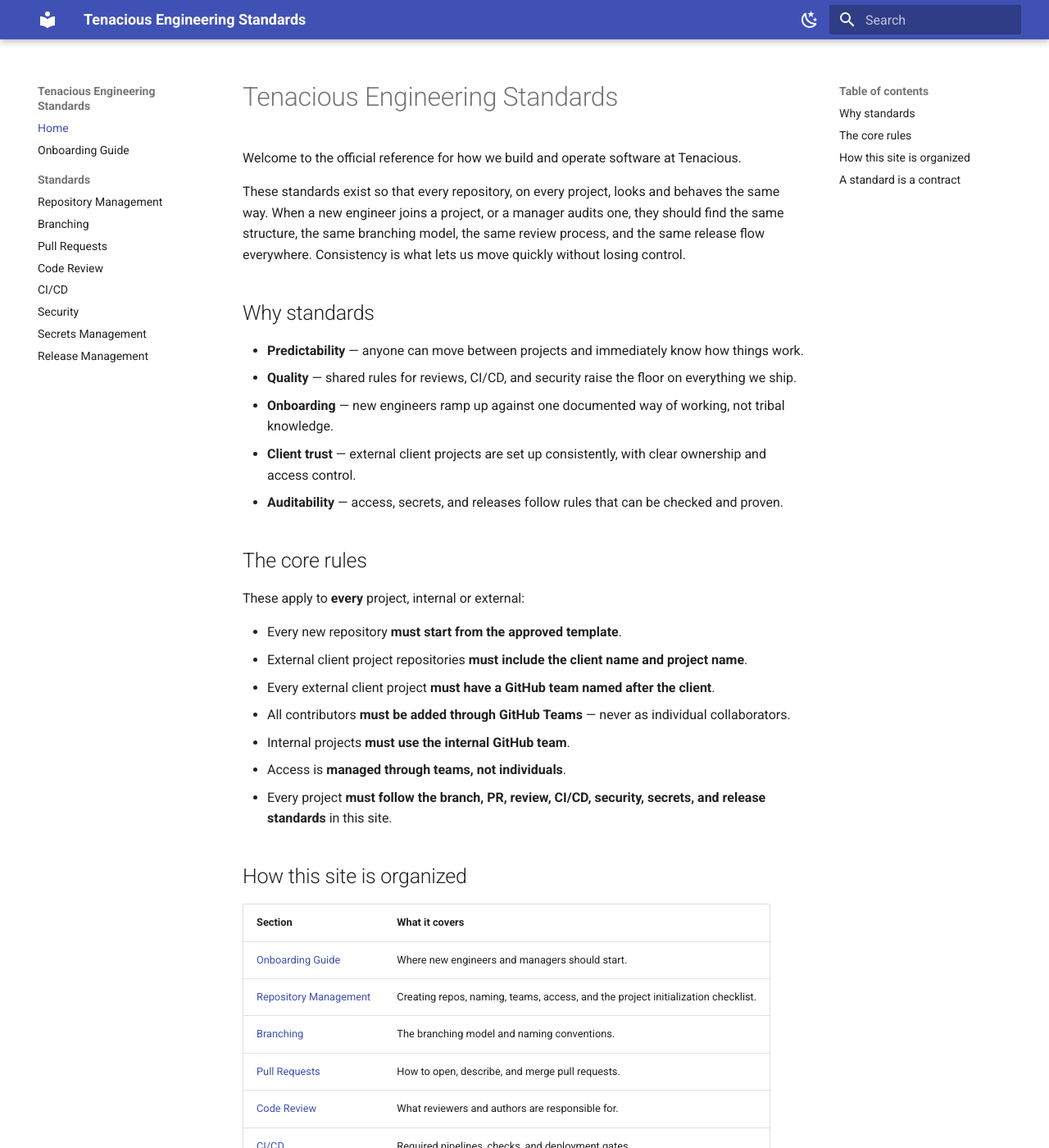
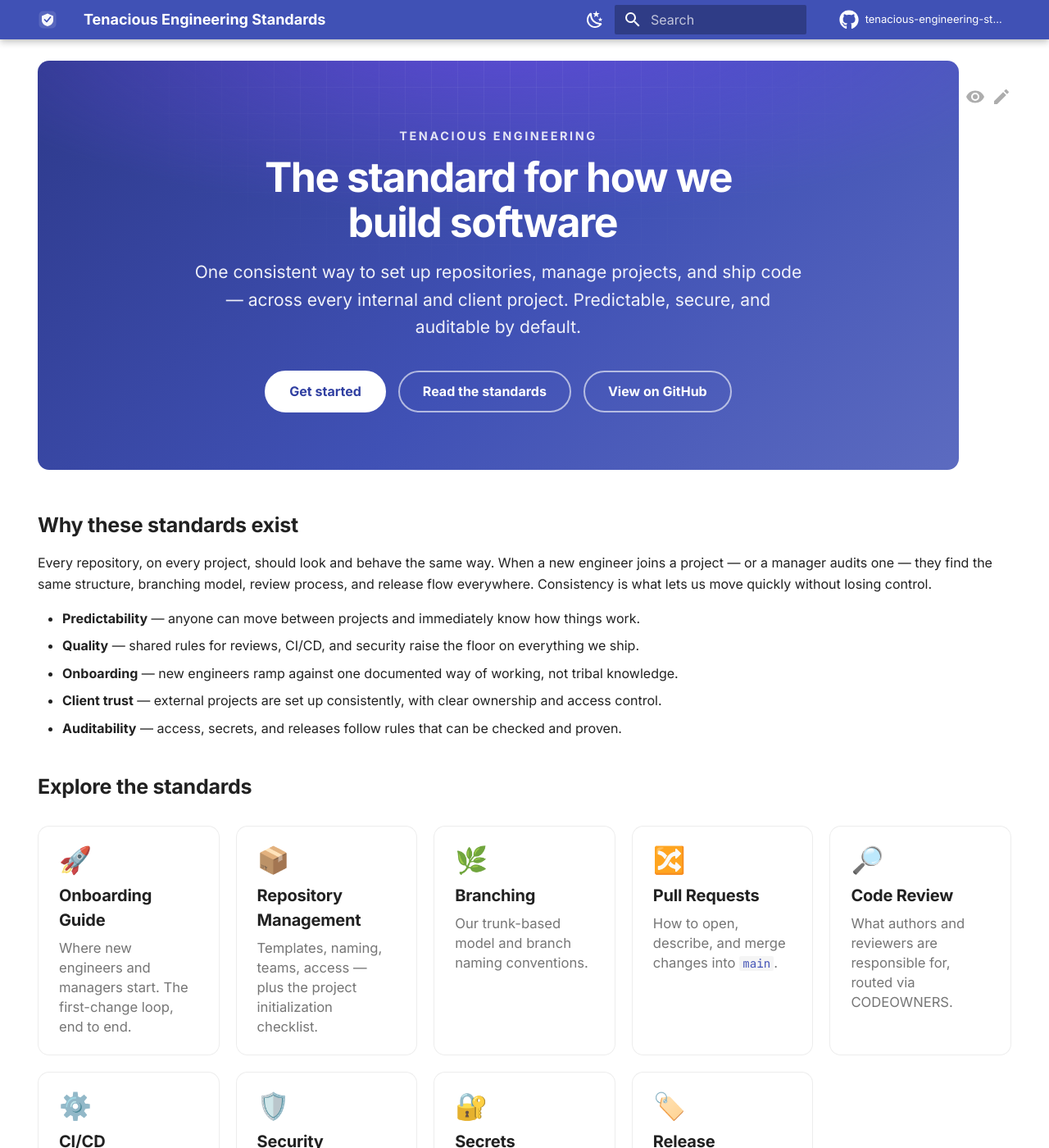
Before and after one commit to NuryeNigusMekonen/tenacious-engineering-standards, an MkDocs documentation site: the page built from docs/index.md, in a window 1280 px wide and 1400 px high. Shown: the whole window at 82% size. Built offline with MkDocs 1.6.1 and Material for MkDocs 9.7.7, drawn with Linux system fonts in a browser that asks for light colours; comment, search, counter and statistics services are not loaded; some of the changed text lies outside the part shown.

Commit message:
Add polished landing page, brand styling, and GitHub integration
- Hero homepage with feature-card grid and brand gradient
- Custom CSS, logo, and favicon (indigo/deep-purple palette, Inter/JetBrains Mono)
- Repo integration: edit/view links, repo_url, edit_uri
- git-revision-date-localized plugin for last-updated dates
- Workflow: full git history + plugin install for date support

```diff
--- /dev/null
+++ b/docs/assets/extra.css
@@ -0,0 +1,145 @@
+/* ===== Tenacious Engineering Standards — brand + landing page ===== */
+
+:root {
+  --md-primary-fg-color:        #4051b5;
+  --md-primary-fg-color--light: #5c6bc0;
+  --md-primary-fg-color--dark:  #2e3a8c;
+  --md-accent-fg-color:         #7c4dff;
+  --ten-radius: 14px;
+  --ten-border: var(--md-default-fg-color--lightest);
+}
+
+/* Slightly tighter, more "product" heading rhythm */
+.md-typeset h1 {
+  font-weight: 800;
+  letter-spacing: -0.02em;
+}
+.md-typeset h2 {
+  font-weight: 700;
+  letter-spacing: -0.01em;
+}
+
+/* ---------- Hero ---------- */
+.ten-hero {
+  position: relative;
+  margin: -1.2rem -0.8rem 2.5rem;
+  padding: 4rem 1.5rem 3.5rem;
+  border-radius: var(--ten-radius);
+  text-align: center;
+  color: #fff;
+  background:
+    radial-gradient(1200px 400px at 50% -10%, rgba(124, 77, 255, 0.55), transparent 60%),
+    linear-gradient(135deg, #2e3a8c 0%, #4051b5 55%, #5c6bc0 100%);
+  overflow: hidden;
+}
+.ten-hero::after {
+  content: "";
+  position: absolute;
+  inset: 0;
+  background-image:
+    linear-gradient(rgba(255, 255, 255, 0.06) 1px, transparent 1px),
+    linear-gradient(90deg, rgba(255, 255, 255, 0.06) 1px, transparent 1px);
+  background-size: 32px 32px;
+  mask-image: radial-gradient(60% 80% at 50% 0%, #000, transparent 75%);
+  pointer-events: none;
+}
+.ten-hero > * { position: relative; z-index: 1; }
+
+.ten-hero .ten-eyebrow {
+  text-transform: uppercase;
+  letter-spacing: 0.18em;
+  font-size: 0.72rem;
+  font-weight: 700;
+  opacity: 0.85;
+  margin: 0 0 0.6rem;
+}
+.ten-hero h1 {
+  color: #fff;
+  font-size: 2.5rem;
+  line-height: 1.1;
+  margin: 0 auto 0.8rem;
+  max-width: 18ch;
+  font-weight: 800;
+  letter-spacing: -0.03em;
+}
+.ten-hero p.ten-sub {
+  color: rgba(255, 255, 255, 0.92);
+  font-size: 1.05rem;
+  max-width: 56ch;
+  margin: 0 auto 1.8rem;
+}
+
+/* Hero buttons */
+.ten-cta {
+  display: inline-flex;
+  flex-wrap: wrap;
+  gap: 0.75rem;
+  justify-content: center;
+}
+.ten-cta .md-button {
+  border-radius: 999px;
+  padding: 0.55rem 1.4rem;
+  font-weight: 600;
+}
+.ten-cta .md-button--primary {
+  background: #fff;
+  color: var(--md-primary-fg-color--dark);
+  border-color: #fff;
+}
+.ten-cta .md-button--primary:hover {
+  background: rgba(255, 255, 255, 0.9);
+  color: var(--md-primary-fg-color--dark);
+}
+.ten-cta .md-button:not(.md-button--primary) {
+  color: #fff;
+  border-color: rgba(255, 255, 255, 0.6);
+}
+.ten-cta .md-button:not(.md-button--primary):hover {
+  background: rgba(255, 255, 255, 0.12);
+  border-color: #fff;
+}
+
+/* ---------- Feature cards ---------- */
+.ten-cards {
+  display: grid;
+  grid-template-columns: repeat(auto-fit, minmax(220px, 1fr));
+  gap: 1rem;
+  margin: 1.5rem 0 2rem;
+}
+.ten-card {
+  display: block;
+  padding: 1.25rem 1.25rem 1.1rem;
+  border: 1px solid var(--ten-border);
+  border-radius: var(--ten-radius);
+  background: var(--md-default-bg-color);
+  transition: transform 0.15s ease, box-shadow 0.15s ease, border-color 0.15s ease;
+  color: inherit !important;
+  text-decoration: none !important;
+}
+.ten-card:hover {
+  transform: translateY(-3px);
+  border-color: var(--md-primary-fg-color--light);
+  box-shadow: 0 10px 30px rgba(64, 81, 181, 0.15);
+}
+.ten-card .ten-card-icon {
+  font-size: 1.6rem;
+  line-height: 1;
+  display: block;
+  margin-bottom: 0.6rem;
+}
+.ten-card h3 {
+  margin: 0 0 0.35rem;
+  font-size: 1rem;
+  font-weight: 700;
+}
+.ten-card p {
+  margin: 0;
+  font-size: 0.83rem;
+  color: var(--md-default-fg-color--light);
+  line-height: 1.45;
+}
+
+@media screen and (max-width: 44.9em) {
+  .ten-hero h1 { font-size: 1.9rem; }
+  .ten-hero { padding: 2.75rem 1rem 2.5rem; }
+}
--- a/docs/index.md
+++ b/docs/index.md
@@ -1,19 +1,48 @@
-# Tenacious Engineering Standards
+---
+hide:
+  - navigation
+  - toc
+---
 
-Welcome to the official reference for how we build and operate software at Tenacious.
+<div class="ten-hero" markdown="1">
+  <p class="ten-eyebrow">Tenacious Engineering</p>
+  <h1>The standard for how we build software</h1>
+  <p class="ten-sub">
+    One consistent way to set up repositories, manage projects, and ship code —
+    across every internal and client project. Predictable, secure, and auditable by default.
+  </p>
+  <div class="ten-cta">
+    <a class="md-button md-button--primary" href="onboarding-guide/">Get started</a>
+    <a class="md-button" href="repository-management-standard/">Read the standards</a>
+    <a class="md-button" href="https://github.com/NuryeNigusMekonen/tenacious-engineering-standards">View on GitHub</a>
+  </div>
+</div>
 
-These standards exist so that every repository, on every project, looks and behaves the same way.
-When a new engineer joins a project, or a manager audits one, they should find the same structure,
-the same branching model, the same review process, and the same release flow everywhere. Consistency
-is what lets us move quickly without losing control.
+## Why these standards exist
 
-## Why standards
+Every repository, on every project, should look and behave the same way. When a new engineer joins a
+project — or a manager audits one — they find the same structure, branching model, review process, and
+release flow everywhere. Consistency is what lets us move quickly without losing control.
 
 - **Predictability** — anyone can move between projects and immediately know how things work.
 - **Quality** — shared rules for reviews, CI/CD, and security raise the floor on everything we ship.
-- **Onboarding** — new engineers ramp up against one documented way of working, not tribal knowledge.
-- **Client trust** — external client projects are set up consistently, with clear ownership and access control.
+- **Onboarding** — new engineers ramp against one documented way of working, not tribal knowledge.
+- **Client trust** — external projects are set up consistently, with clear ownership and access control.
 - **Auditability** — access, secrets, and releases follow rules that can be checked and proven.
+
+## Explore the standards
+
+<div class="ten-cards">
+<a class="ten-card" href="onboarding-guide/"><span class="ten-card-icon">🚀</span><h3>Onboarding Guide</h3><p>Where new engineers and managers start. The first-change loop, end to end.</p></a>
+<a class="ten-card" href="repository-management-standard/"><span class="ten-card-icon">📦</span><h3>Repository Management</h3><p>Templates, naming, teams, access — plus the project initialization checklist.</p></a>
+<a class="ten-card" href="branching-standard/"><span class="ten-card-icon">🌿</span><h3>Branching</h3><p>Our trunk-based model and branch naming conventions.</p></a>
+<a class="ten-card" href="pull-request-standard/"><span class="ten-card-icon">🔀</span><h3>Pull Requests</h3><p>How to open, describe, and merge changes into <code>main</code>.</p></a>
+<a class="ten-card" href="code-review-standard/"><span class="ten-card-icon">🔎</span><h3>Code Review</h3><p>What authors and reviewers are responsible for, routed via CODEOWNERS.</p></a>
+<a class="ten-card" href="ci-cd-standard/"><span class="ten-card-icon">⚙️</span><h3>CI/CD</h3><p>Required pipelines, status checks, and production deployment gates.</p></a>
+<a class="ten-card" href="security-standard/"><span class="ten-card-icon">🛡️</span><h3>Security</h3><p>Baseline security requirements for every repository.</p></a>
+<a class="ten-card" href="secrets-management-standard/"><span class="ten-card-icon">🔐</span><h3>Secrets Management</h3><p>How secrets are stored, rotated, and never committed.</p></a>
+<a class="ten-card" href="release-management-standard/"><span class="ten-card-icon">🏷️</span><h3>Release Management</h3><p>Versioning, tagging, release notes, and rollback.</p></a>
+</div>
 
 ## The core rules
 
@@ -25,28 +54,14 @@ These apply to **every** project, internal or external:
 - All contributors **must be added through GitHub Teams** — never as individual collaborators.
 - Internal projects **must use the internal GitHub team**.
 - Access is **managed through teams, not individuals**.
-- Every project **must follow the branch, PR, review, CI/CD, security, secrets, and release standards** in this site.
-
-## How this site is organized
-
-| Section | What it covers |
-| --- | --- |
-| [Onboarding Guide](onboarding-guide.md) | Where new engineers and managers should start. |
-| [Repository Management](repository-management-standard.md) | Creating repos, naming, teams, access, and the project initialization checklist. |
-| [Branching](branching-standard.md) | The branching model and naming conventions. |
-| [Pull Requests](pull-request-standard.md) | How to open, describe, and merge pull requests. |
-| [Code Review](code-review-standard.md) | What reviewers and authors are responsible for. |
-| [CI/CD](ci-cd-standard.md) | Required pipelines, checks, and deployment gates. |
-| [Security](security-standard.md) | Baseline security requirements for every repo. |
-| [Secrets Management](secrets-management-standard.md) | How secrets are stored, rotated, and never committed. |
-| [Release Management](release-management-standard.md) | Versioning, tagging, and release process. |
+- Every project **must follow the branch, PR, review, CI/CD, security, secrets, and release standards** on this site.
 
 ## A standard is a contract
 
-If you find a standard that no longer fits how we work, that is a signal to **update the standard**,
-not to quietly ignore it. Open a pull request against this repository following the
-[Pull Request Standard](pull-request-standard.md). Standards evolve through the same review process
-as our code.
+If you find a standard that no longer fits how we work, that is a signal to **update the standard**, not
+to quietly ignore it. Open a pull request against this repository following the
+[Pull Request Standard](pull-request-standard.md). Standards evolve through the same review process as
+our code.
 
 !!! tip "New here?"
     Start with the [Onboarding Guide](onboarding-guide.md), then read the
--- a/mkdocs.yml
+++ b/mkdocs.yml
@@ -1,54 +1,88 @@
 site_name: Tenacious Engineering Standards
 site_description: The official reference for engineering standards at Tenacious.
 site_author: Tenacious Engineering
+site_url: https://nuryenigusmekonen.github.io/tenacious-engineering-standards/
+
+# --- Repository integration ---
+repo_name: tenacious-engineering-standards
+repo_url: https://github.com/NuryeNigusMekonen/tenacious-engineering-standards
+edit_uri: edit/main/docs/
+
 docs_dir: docs
 
 theme:
   name: material
+  logo: assets/logo.svg
+  favicon: assets/favicon.svg
+  font:
+    text: Inter
+    code: JetBrains Mono
   palette:
     - media: "(prefers-color-scheme: light)"
       scheme: default
       primary: indigo
-      accent: indigo
+      accent: deep purple
       toggle:
         icon: material/weather-night
         name: Switch to dark mode
     - media: "(prefers-color-scheme: dark)"
       scheme: slate
       primary: indigo
-      accent: indigo
+      accent: deep purple
       toggle:
         icon: material/weather-sunny
         name: Switch to light mode
   features:
     - navigation.instant
+    - navigation.instant.progress
     - navigation.tracking
     - navigation.sections
     - navigation.top
     - navigation.footer
+    - navigation.indexes
     - search.suggest
     - search.highlight
+    - search.share
     - content.code.copy
+    - content.action.edit
+    - content.action.view
+    - content.tooltips
     - toc.follow
   icon:
     repo: fontawesome/brands/github
+    edit: material/pencil
+    view: material/eye
 
 plugins:
   - search
+  - git-revision-date-localized:
+      type: timeago
+      enable_creation_date: true
+      fallback_to_build_date: true
 
 markdown_extensions:
   - admonition
   - attr_list
+  - md_in_html
   - tables
+  - footnotes
   - toc:
       permalink: true
   - pymdownx.highlight:
       anchor_linenums: true
+  - pymdownx.inlinehilite
+  - pymdownx.snippets
   - pymdownx.superfences
   - pymdownx.tabbed:
       alternate_style: true
   - pymdownx.tasklist:
       custom_checkbox: true
+  - pymdownx.emoji:
+      emoji_index: !!python/name:material.extensions.emoji.twemoji
+      emoji_generator: !!python/name:material.extensions.emoji.to_svg
+
+extra_css:
+  - assets/extra.css
 
 nav:
   - Home: index.md
@@ -66,4 +100,9 @@ nav:
 extra:
   social:
     - icon: fontawesome/brands/github
-      link: https://github.com/tenacious
+      link: https://github.com/NuryeNigusMekonen/tenacious-engineering-standards
+      name: Tenacious on GitHub
+  generator: false
+
+copyright: >
+  Copyright &copy; Tenacious Engineering — internal reference, maintained as code.
```
Also changed, not shown: docs/assets/favicon.svg (added), docs/assets/logo.svg (added), 1 other file.
